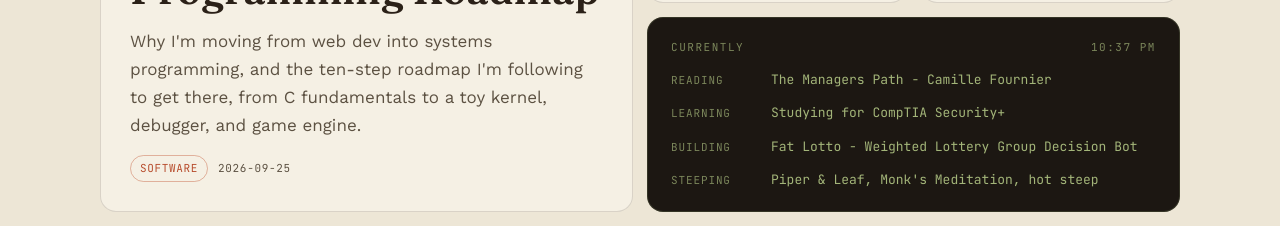
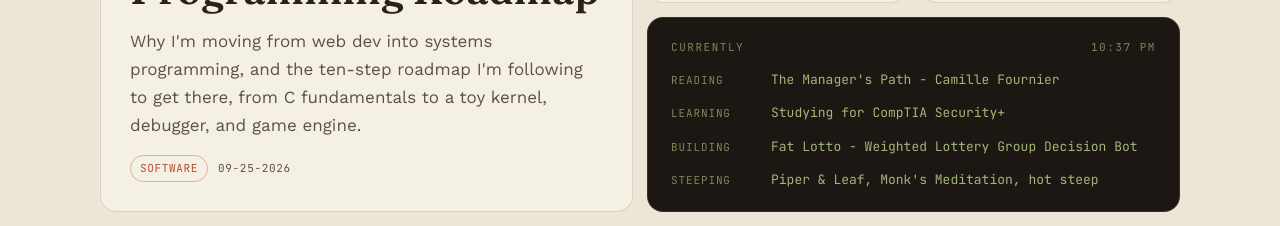
Before and after one commit to JoshuahBoardman/personal-website, a Next.js app: page / in a window 1280 px wide. Shown: the part 349-575 px from the top of the page. Built offline with nearby package versions, Linux system fonts and the light colour scheme.

Commit message:
Update dark mode to be default value and fixed theme delay from local storage

```diff
--- a/app/globals.css
+++ b/app/globals.css
@@ -71,6 +71,15 @@
   background: var(--surface) !important;
   box-shadow: inset 0 0 0 1px var(--line);
 }
+
+/* ThemeToggle label — CSS-driven off the <html data-theme> attribute
+   (already set before first paint by the beforeInteractive script in
+   app/layout.tsx) instead of React state, so it's correct from the very
+   first frame with no post-hydration flash of the wrong label. */
+.theme-label-light { display: inline; }
+.theme-label-dark { display: none; }
+[data-theme="dark"] .theme-label-light { display: none; }
+[data-theme="dark"] .theme-label-dark { display: inline; }
 
 .shadow-line { box-shadow: inset 0 0 0 1px var(--line); }
 .hover-shadow-line-lift:hover { box-shadow: inset 0 0 0 1px var(--line), 0 18px 36px -26px rgba(0, 0, 0, .5); }
--- a/app/layout.tsx
+++ b/app/layout.tsx
@@ -3,7 +3,6 @@ import { Fraunces, Work_Sans, JetBrains_Mono } from "next/font/google";
 import "./globals.css";
 import Header from "@/components/Header";
 import Footer from "@/components/Footer";
-import Script from "next/script";
 
 const fraunces = Fraunces({
 	variable: "--font-fraunces",
@@ -43,13 +42,16 @@ export default function RootLayout({ children }: LayoutProps<"/">) {
 			suppressHydrationWarning
 			className={`${fraunces.variable} ${workSans.variable} ${jetbrainsMono.variable} h-full antialiased`}>
 			<head>
-				<Script
-					id="theme-init"
-					strategy="beforeInteractive"
+				{/* Deliberately a raw <script>, not next/script's beforeInteractive
+				    (which queues onto self.__next_s for Next's runtime to process
+				    later, reintroducing exactly the flash this exists to prevent).
+				    A plain inline script here is parsed and executed synchronously
+				    by the browser, blocking rendering until data-theme is set. */}
+				<script
 					dangerouslySetInnerHTML={{
 						__html: `(function() {
-          var theme = localStorage.getItem("theme");
-          if (theme) document.documentElement.setAttribute("data-theme", theme);
+          var theme = localStorage.getItem("theme") || "dark";
+          document.documentElement.setAttribute("data-theme", theme);
         })();`,
 					}}
 				/>
--- a/app/page.tsx
+++ b/app/page.tsx
@@ -72,7 +72,7 @@ export default function Home() {
 						<span>Currently</span> < Clock />
 					</div>
 					<div className="flex gap-3.5 items-baseline text-[13px] leading-normal text-screen-text">
-						<span className="min-w-21.5 opacity-70 tracking-[.08em] uppercase text-[11px]">Reading</span> <span>The Managers Path - Camille Fournier</span>
+						<span className="min-w-21.5 opacity-70 tracking-[.08em] uppercase text-[11px]">Reading</span> <span>The Manager's Path - Camille Fournier</span>
 					</div>
 					<div className="flex gap-3.5 items-baseline text-[13px] leading-normal text-screen-text">
 						<span className="min-w-21.5 opacity-70 tracking-[.08em] uppercase text-[11px]">Learning</span> <span>Studying for CompTIA Security+</span>
--- a/content/article-template.md
+++ b/content/article-template.md
@@ -1,6 +1,6 @@
 ---
 name: ""
-date: "YYYY-MM-DD"
+date: "MM-DD-YYYY"
 description: ""
 tags: []
 status: "draft" | "published" | "archived"
--- a/content/articles/my-systems-programming-roadmap.md
+++ b/content/articles/my-systems-programming-roadmap.md
@@ -1,6 +1,6 @@
 ---
 name: "My Systems Programming Roadmap"
-date: "2026-09-25"
+date: "09-25-2026"
 description: "Why I'm moving from web dev into systems programming, and the ten-step roadmap I'm following to get there, from C fundamentals to a toy kernel, debugger, and game engine."
 tags: ["Software"]
 status: "published"
--- a/content/project-template.md
+++ b/content/project-template.md
@@ -1,6 +1,6 @@
 ---
 name: ""
-date: "YYYY-MM-DD"
+date: "MM-DD-YYYY"
 description: ""
 tags: []
 type: ""
--- a/src/components/ThemeToggle.tsx
+++ b/src/components/ThemeToggle.tsx
@@ -1,6 +1,4 @@
 'use client';
-
-import { useState, useEffect } from "react";
 
 enum Theme {
 	Dark = "dark",
@@ -9,29 +7,18 @@ enum Theme {
 
 export default function ThemeToggle() {
 
-	const [theme, setTheme] = useState(Theme.Light);
-
-	useEffect(() => {
-		const current = document.documentElement.getAttribute("data-theme");
-		if (current === Theme.Dark) setTheme(Theme.Dark);
-	}, []);
-
 	function toggleTheme(): void {
 		const newTheme = document.documentElement.getAttribute("data-theme") === Theme.Dark ? Theme.Light : Theme.Dark;
 		document.documentElement.setAttribute("data-theme", newTheme);
 		localStorage.setItem("theme", newTheme);
-		setTheme(newTheme);
-	}
-
-	function capitalizeFirstLetter(str: string) {
-		if (!str) return str;
-		return str.charAt(0).toUpperCase() + str.slice(1);
 	}
 
 	return (
 		<button onClick={toggleTheme} className="font-[inherit] cursor-pointer ml-2 flex items-center gap-2 border-none bg-surface shadow-line text-text2 px-2
 				py-3 min-h-6 rounded-lg transition-[background] duration-200 hover:bg-surface2 max-[640px]:col-span-4 max-[640px]:ml-0 max-[640px]:justify-center">
-			<span className="w-2.25 h-2.25 rounded-[50%] glow-gold bg-gold"></span> {capitalizeFirstLetter(theme)}
+			<span className="w-2.25 h-2.25 rounded-[50%] glow-gold bg-gold"></span>
+			<span className="theme-label-light">Light</span>
+			<span className="theme-label-dark">Dark</span>
 		</button>
 
 	)
```
